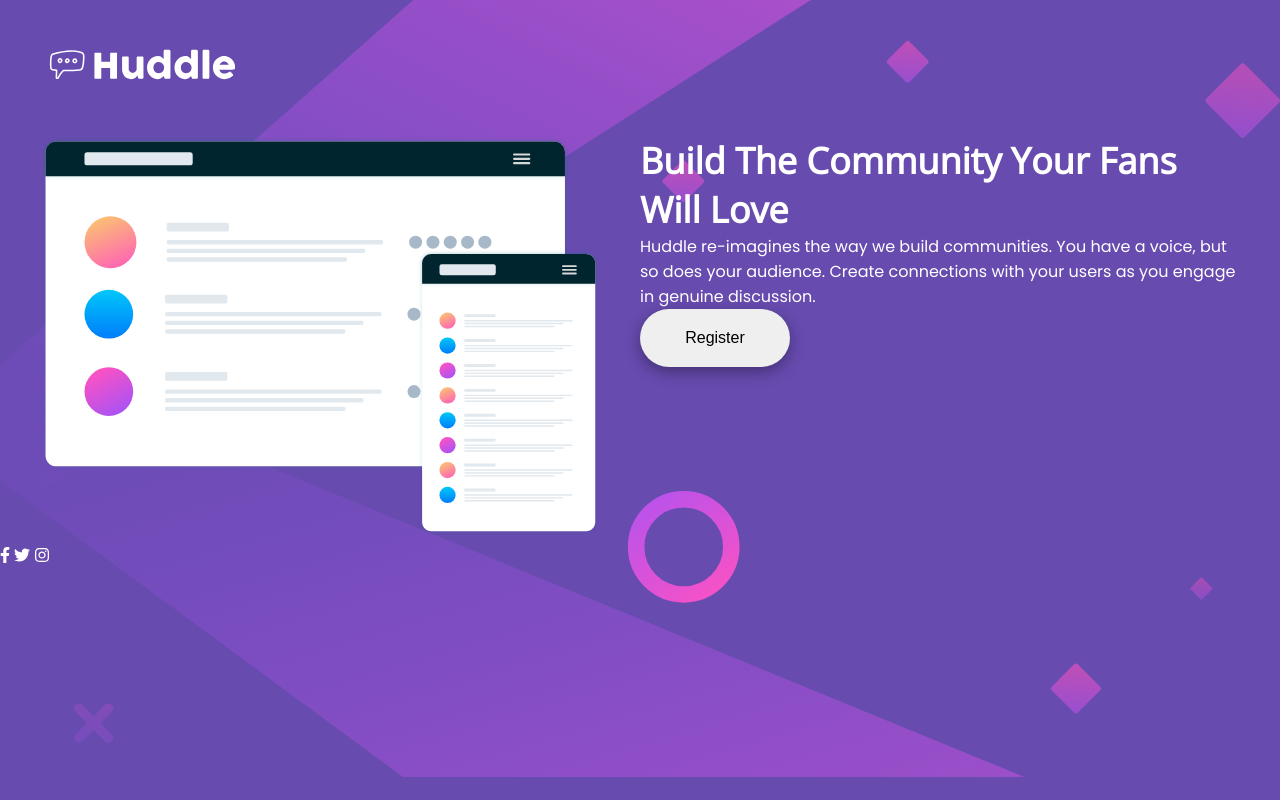
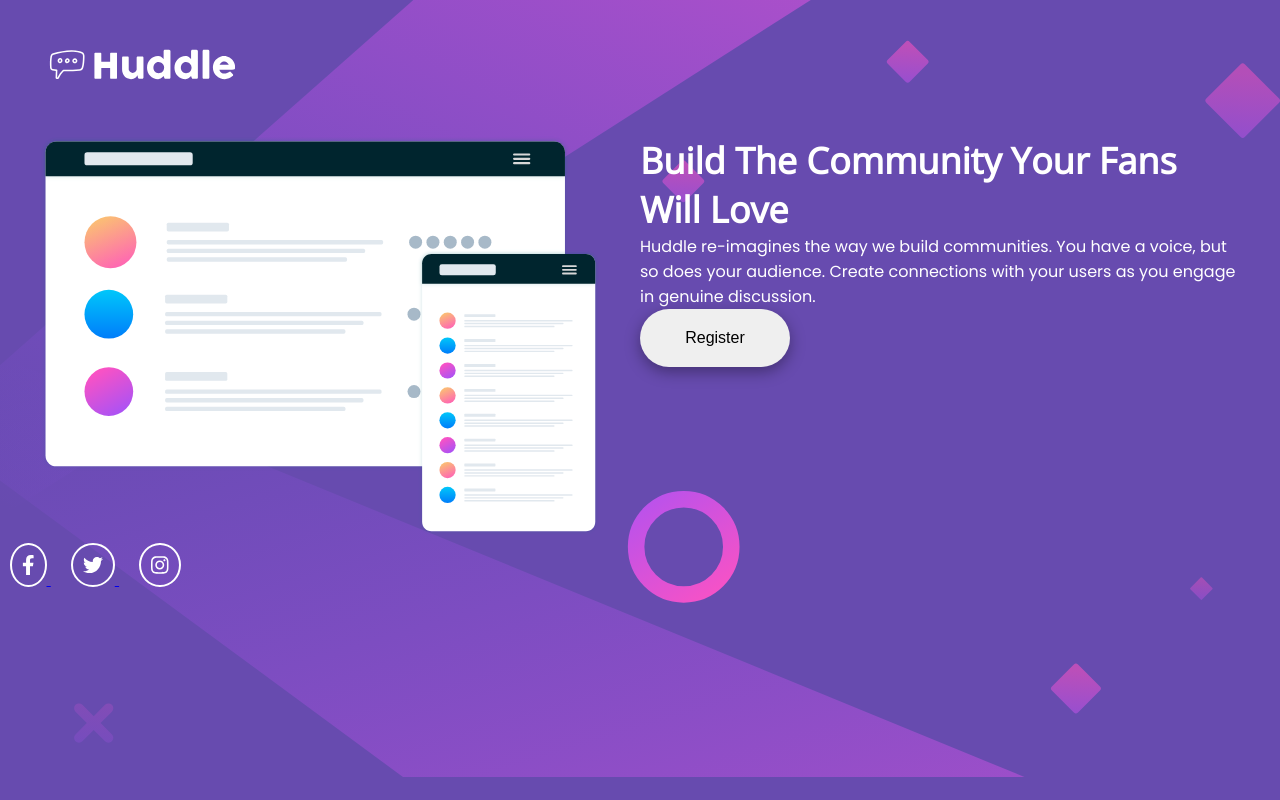
Before and after one commit to Martvie/Huddle-landing-page-with-a-single-introductory-section, a plain HTML site: page index.html in a window 1280 px wide. Drawn offline with nearby package versions, Linux system fonts and the light colour scheme.

Commit message:
icon edit

```diff
--- a/index.html
+++ b/index.html
@@ -13,7 +13,9 @@
   <link rel="stylesheet" href="src/css/reset.css">
   <link rel="stylesheet" href="src/css/variables.css">
   <link rel="stylesheet" href="src/css/style.css">
-  <link rel="stylesheet" href="https://cdnjs.cloudflare.com/ajax/libs/font-awesome/6.1.1/css/all.min.css" integrity="sha512-KfkfwYDsLkIlwQp6LFnl8zNdLGxu9YAA1QvwINks4PhcElQSvqcyVLLD9aMhXd13uQjoXtEKNosOWaZqXgel0g==" crossorigin="anonymous" referrerpolicy="no-referrer" />
+  <link rel="stylesheet" href="https://cdnjs.cloudflare.com/ajax/libs/font-awesome/6.1.1/css/all.min.css"
+    integrity="sha512-KfkfwYDsLkIlwQp6LFnl8zNdLGxu9YAA1QvwINks4PhcElQSvqcyVLLD9aMhXd13uQjoXtEKNosOWaZqXgel0g=="
+    crossorigin="anonymous" referrerpolicy="no-referrer" />
 </head>
 
 <body>
@@ -40,9 +42,15 @@
 
   <footer class="footer">
     <address class="address">
-      <i class="fab fa-facebook-f icon"></i>
+      <a href="#" target="_blank">
+        <i class="fab fa-facebook-f icon"></i>
+      </a>
+      <a href="#" target="_blank">
       <i class="fa-brands fa-twitter icon"></i>
+      </a>
+      <a href="#" target="_blank">
       <i class="fa-brands fa-instagram icon"></i>
+      </a>
     </address>
     <!-- <p class="attribution">
       Challenge by <a href="https://www.frontendmentor.io?ref=challenge" target="_blank">Frontend Mentor</a>.
@@ -50,5 +58,8 @@
     </p> -->
   </footer>
 </body>
-<script src="https://cdnjs.cloudflare.com/ajax/libs/font-awesome/6.1.1/js/all.min.js" integrity="sha512-6PM0qYu5KExuNcKt5bURAoT6KCThUmHRewN3zUFNaoI6Di7XJPTMoT6K0nsagZKk2OB4L7E3q1uQKHNHd4stIQ==" crossorigin="anonymous" referrerpolicy="no-referrer"></script>
+<script src="https://cdnjs.cloudflare.com/ajax/libs/font-awesome/6.1.1/js/all.min.js"
+  integrity="sha512-6PM0qYu5KExuNcKt5bURAoT6KCThUmHRewN3zUFNaoI6Di7XJPTMoT6K0nsagZKk2OB4L7E3q1uQKHNHd4stIQ=="
+  crossorigin="anonymous" referrerpolicy="no-referrer"></script>
+
 </html>
--- a/src/css/style.css
+++ b/src/css/style.css
@@ -45,6 +45,14 @@ body {
     box-shadow: 0px 5px 15px rgba(0, 0, 0, 0.35);
 }
 
+.footer .address a {
+    margin: 10px;
+}
+
 .footer .address .icon {
     color: white;
+    font-size: 2rem;
+    padding: 10px;
+    border: solid 2px;
+    border-radius: 100%;
 }
```
